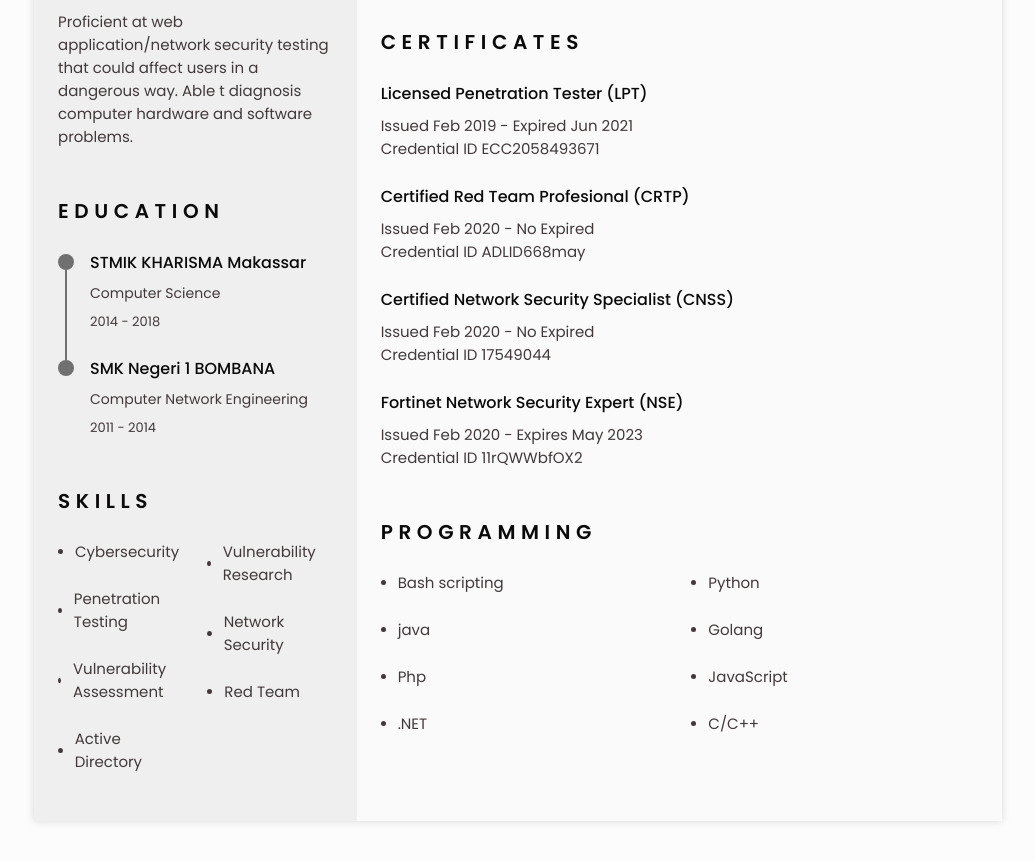
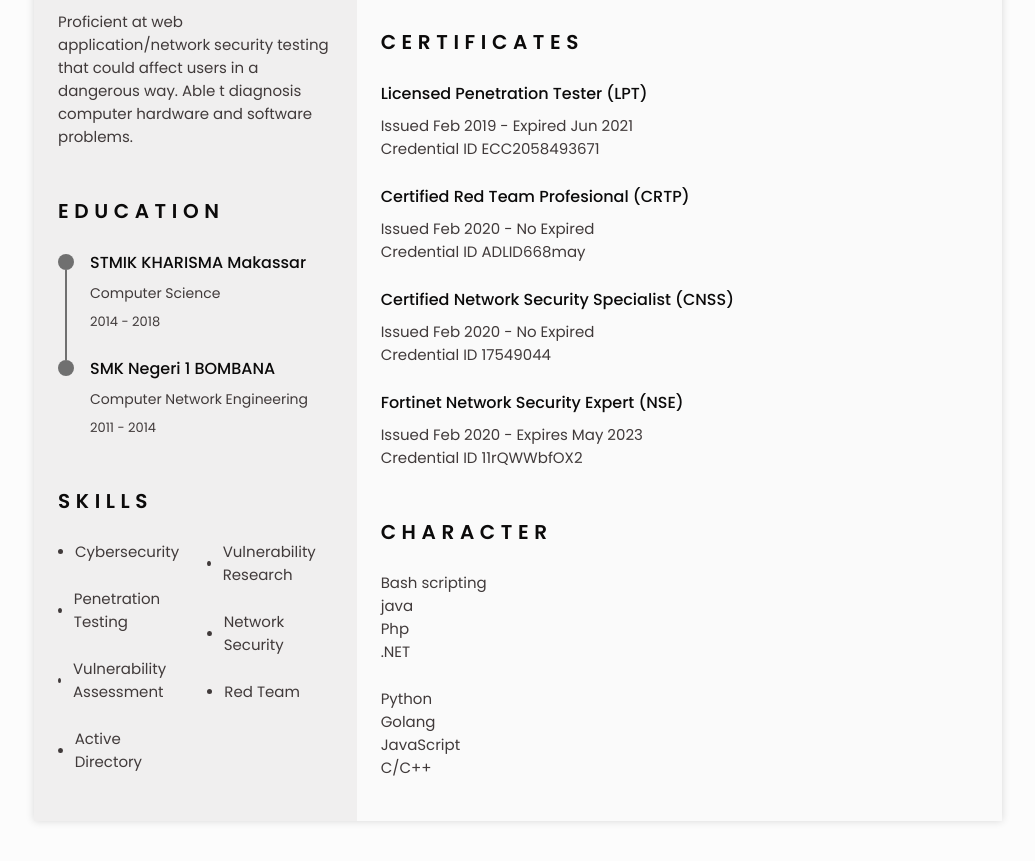
Before and after one commit to 0x3n0/Whoami, a plain HTML site: page index.html in a window 1280 px wide. Shown: the part 706-1567 px from the top of the page, without its empty margins (122-1157 px from the left). Drawn offline with nearby package versions, Linux system fonts and the light colour scheme.

Commit message:
Update index.html

```diff
--- a/index.html
+++ b/index.html
@@ -63,8 +63,8 @@
                   </li>-->
 
                   <li class="nav__item">
-                    <a href="#programming" class="nav__link">
-                      <i class='bx bxs-user-detail nav__icon'></i>Programming
+                    <a href="#character" class="nav__link">
+                      <i class='bx bxs-user-detail nav__icon'></i>character
                     </a>
                   </li>
                 </ul>
@@ -302,37 +302,37 @@
                     </section>
 
                     <!--========== PRORAMMING =========-->
-                    <section class="programming section" id="programming">
-                        <h2 class="section-title">PROGRAMMING</h2>
+                    <section class="character section" id="character">
+                        <h2 class="section-title">character</h2>
 
-                        <div class="programming__content bd-grid">
-                          <ul class="programming__data">
-                            <li class="programming__name">
-                              <span class="programming__circle"></span> Bash scripting
+                        <div class="character__content bd-grid">
+                          <ul class="character__data">
+                            <li class="character__name">
+                              <span class="character__circle"></span> Bash scripting
                             </li>
-                            <li class="programming__name">
-                              <span class="programming__circle"></span> java
+                            <li class="character__name">
+                              <span class="character__circle"></span> java
                             </li>
-                            <li class="programming__name">
-                              <span class="programming__circle"></span> Php
+                            <li class="character__name">
+                              <span class="character__circle"></span> Php
                             </li>
-                            <li class="programming__name">
-                              <span class="programming__circle"></span> .NET
+                            <li class="character__name">
+                              <span class="character__circle"></span> .NET
                             </li>
                           </ul>
 
-                           <ul class="programming__data">
-                            <li class="programming__name">
-                              <span class="programming__circle"></span> Python
+                           <ul class="character__data">
+                            <li class="character__name">
+                              <span class="character__circle"></span> Python
                             </li>
-                            <li class="programming__name">
-                              <span class="programming__circle"></span> Golang
+                            <li class="character__name">
+                              <span class="character__circle"></span> Golang
                             </li>
-                            <li class="programming__name">
-                              <span class="programming__circle"></span> JavaScript
+                            <li class="character__name">
+                              <span class="character__circle"></span> JavaScript
                             </li>
-                            <li class="programming__name">
-                              <span class="programming__circle"></span> C/C++
+                            <li class="character__name">
+                              <span class="character__circle"></span> C/C++
                             </li>
                           </ul>
                         </div>
```
